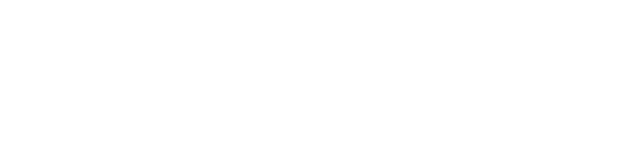
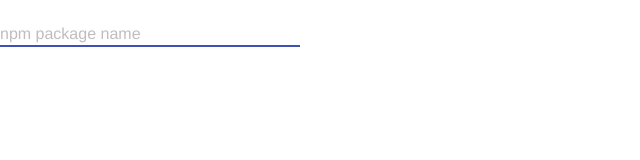
Before and after one commit to remarkablemark/npm-package-name-checker, a plain HTML site: page index.html in a window 1280 px wide. Shown: the whole page, without its empty margins (0-640 px from the left). Drawn offline with nearby package versions, Linux system fonts and the light colour scheme.

Commit message:
Add Material Design Lite and create form with input and label
Material Design Lite (MDL) is like Bootstrap but based on
Google's Material Design.

https://getmdl.io

```diff
--- a/index.html
+++ b/index.html
@@ -6,7 +6,23 @@
         <title>npm package name checker</title>
         <meta name="description" content="Checks whether an npm package name is taken or available." />
         <meta name="viewport" content="width=device-width, initial-scale=1" />
+
+        <!-- Styles -->
+        <link type="text/css" rel="stylesheet" href="https://cdnjs.cloudflare.com/ajax/libs/material-design-lite/1.2.0/material.min.css" />
     </head>
     <body>
+        <!-- Main -->
+        <form action="#">
+
+            <!-- Field -->
+            <div class="mdl-textfield mdl-js-textfield display-4">
+                <input id="npc-package-name" class="mdl-textfield__input mdl-typography--text-lowercase" type="text" autofocus="autofocus" maxlength="214" spellcheck="false" />
+                <label class="mdl-textfield__label" for="npc-package-name">
+                    npm package name
+                </label>
+            </div>
+
+        <!-- Scripts -->
+        <script type="text/javascript" src="https://cdnjs.cloudflare.com/ajax/libs/material-design-lite/1.2.0/material.min.js"></script>
     </body>
 </html>
```
